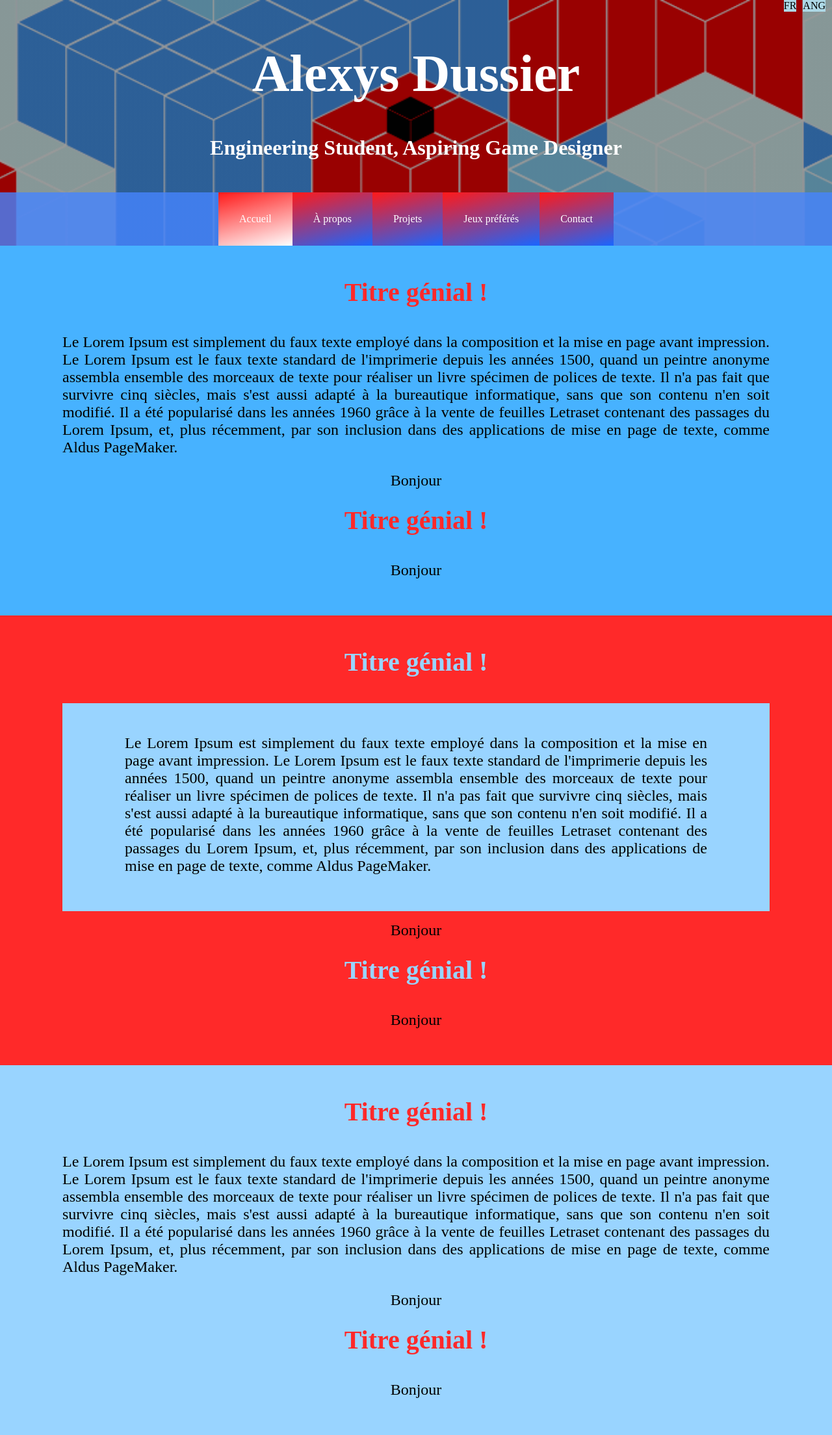
After one commit to Ekalawen/Site-de-pr-sentation, a PHP site: page /acceuil.php in a window 1280 px wide. The commit adds this page. Shown: the whole page at 65% size. Run offline with PHP 8.4, Linux system fonts and the light colour scheme.

Commit message:
la structure est prête gs

```diff
--- /dev/null
+++ b/acceuil.php
@@ -0,0 +1,70 @@
+<?php
+	require_once("php/base_functions.php");
+
+	echo getHeader("acceuil");
+
+	echo getTextAcceuil();
+
+	echo getFooter();
+
+
+	function getTextAcceuil() {
+		$text = '
+		<section class="theme1">
+			<h1>
+				Titre génial !
+			</h1>
+			<p>
+				Le Lorem Ipsum est simplement du faux texte employé dans la composition et la mise en page avant impression. Le Lorem Ipsum est le faux texte standard de l\'imprimerie depuis les années 1500, quand un peintre anonyme assembla ensemble des morceaux de texte pour réaliser un livre spécimen de polices de texte. Il n\'a pas fait que survivre cinq siècles, mais s\'est aussi adapté à la bureautique informatique, sans que son contenu n\'en soit modifié. Il a été popularisé dans les années 1960 grâce à la vente de feuilles Letraset contenant des passages du Lorem Ipsum, et, plus récemment, par son inclusion dans des applications de mise en page de texte, comme Aldus PageMaker.
+			</p>
+			<p>
+				Bonjour
+			</p>
+			<h1>
+				Titre génial !
+			</h1>
+			<p>
+				Bonjour
+			</p>
+		</section>
+		<section class="theme3">
+			<h1>
+				Titre génial !
+			</h1>
+			<section class="theme2">
+				<p>
+				Le Lorem Ipsum est simplement du faux texte employé dans la composition et la mise en page avant impression. Le Lorem Ipsum est le faux texte standard de l\'imprimerie depuis les années 1500, quand un peintre anonyme assembla ensemble des morceaux de texte pour réaliser un livre spécimen de polices de texte. Il n\'a pas fait que survivre cinq siècles, mais s\'est aussi adapté à la bureautique informatique, sans que son contenu n\'en soit modifié. Il a été popularisé dans les années 1960 grâce à la vente de feuilles Letraset contenant des passages du Lorem Ipsum, et, plus récemment, par son inclusion dans des applications de mise en page de texte, comme Aldus PageMaker.
+				</p>
+			</section>
+			<p>
+				Bonjour
+			</p>
+			<h1>
+				Titre génial !
+			</h1>
+			<p>
+				Bonjour
+			</p>
+		</section>
+		<section class="theme2">
+			<h1>
+				Titre génial !
+			</h1>
+			<p>
+				Le Lorem Ipsum est simplement du faux texte employé dans la composition et la mise en page avant impression. Le Lorem Ipsum est le faux texte standard de l\'imprimerie depuis les années 1500, quand un peintre anonyme assembla ensemble des morceaux de texte pour réaliser un livre spécimen de polices de texte. Il n\'a pas fait que survivre cinq siècles, mais s\'est aussi adapté à la bureautique informatique, sans que son contenu n\'en soit modifié. Il a été popularisé dans les années 1960 grâce à la vente de feuilles Letraset contenant des passages du Lorem Ipsum, et, plus récemment, par son inclusion dans des applications de mise en page de texte, comme Aldus PageMaker.
+			</p>
+			<p>
+				Bonjour
+			</p>
+			<h1>
+				Titre génial !
+			</h1>
+			<p>
+				Bonjour
+			</p>
+		</section>
+		';
+
+		return $text;
+	}
+ ?>
--- /dev/null
+++ b/php/base_functions.php
@@ -0,0 +1,137 @@
+<?php
+
+	function getHeader($actif, $entete = true, $nav = true) {
+		$acActif = ($actif == "acceuil") ? 'class="onglet_actif"' : '';
+		$apActif = ($actif == "apropos") ? 'class="onglet_actif"' : '';
+		$prActif = ($actif == "projets") ? 'class="onglet_actif"' : '';
+		$jpActif = ($actif == "jeux") ? 'class="onglet_actif"' : '';
+		$ctActif = ($actif == "contact") ? 'class="onglet_actif"' : '';
+
+		$entete = $entete ? '
+			<ul>
+				<li>
+					<button>FR</button>
+				</li>
+				<li>
+					<button>ANG</button>
+				</li>
+			</ul>
+			<div>
+				<h1>
+					Alexys Dussier
+				</h1>
+				<h3>
+					Engineering Student, Aspiring Game Designer
+				</h3>
+			</div>
+		' : '';
+
+		$sousMenuProjets = '';
+		/*
+						<ul class="sous_menu">
+							<li>
+								<a href="sss.php">Speed Skill Style</a>
+							</li>
+							<li>
+								<a href="ir2.php">Icon Rush 2</a>
+							</li>
+							<li>
+								<a href="sss.php">Clicker</a>
+							</li>
+						</ul>
+		*/
+
+		$nav = $nav ? '
+			<nav>
+				<ul>
+					<li ' . $acActif . '>
+						<a href="acceuil.php">Accueil</a>
+					</li>
+					<li ' . $apActif . '>
+						<a href="a_propos.php">À propos</a>
+					</li>
+					<li ' . $prActif . '>
+						<a href="projets.php">Projets</a>
+						' . $sousMenuProjets . '
+					</li>
+					<li ' . $jpActif . '>
+						<a href="jeux_preferes.php">Jeux préférés</a>
+					</li>
+					<li ' . $ctActif . '>
+						<a href="contact.php">Contact</a>
+					</li>
+				</ul>
+			</nav>
+		' :  '';
+
+		$script = '
+		<script type="text/javascript">
+$(document).ready( function () {
+     $(".sous_menu").hide();
+
+     $("span").each( function () {
+     $(this).replaceWith(\'<a href="" title="Afficher le sous-menu">\' + $(this).text() + \'<\/a>\') ;
+     } ) ;
+
+	 $(".sous_menu > a").click( function () {
+	 if ($(this).next(".sous_menu:visible").length != 0) {
+	     $(this).next(".sous_menu").slideUp("normal");
+	 }
+	 else {
+	     $(".sous_menu").slideUp("normal");
+	     $(this).next(".sous_menu").slideDown("normal");
+	 }
+	 return false;
+	 });
+} ) ;
+</script>
+		';
+
+		$header = '
+<!DOCTYPE html>
+<html lang="fr">
+	<head>
+		<title>Alexys Dussier</title>
+		<meta charset="UTF-8">
+		<meta name="description" content="Page d\'Acceuil">
+		<meta name="keywords" content="Alexys, Dussier, CV, jeux, game, design">
+		<meta name="author" content="Alexys Dussier">
+		<!--<meta name="viewport" content="width=device-width, initial-scale=1.0"> -->
+		<style type="style.css"></style>
+		<link rel="stylesheet" type="text/css" href="style.css">
+		<link rel="stylesheet" type="text/css" href="reset.css">
+		<script type="text/javascript" src="http://ajax.googleapis.com/ajax/libs/jquery/1/jquery.min.js"></script>
+		<!--<link rel="stylesheet" type="text/css" href="visionneuse.css"> -->
+	</head>
+
+	<body>
+		<header>
+			' . $entete . '
+			' . $nav . '
+		</header>
+		';
+
+		return $header;
+	}
+
+	function getFooter() {
+
+		$footer = '
+		<footer>
+		</footer>
+	</body>
+</html>
+		';
+
+		return $footer;
+	}
+
+	function getCV() {
+
+		$cv = '
+			<iframe src="images/cv/Alexys_Dussier_CV_FR.pdf" width="100%" height="100%" align="middle"></iframe>
+		';
+
+		return $cv;
+	}
+?>
--- a/reset.css
+++ b/reset.css
@@ -26,3 +26,7 @@ body {
 ol, ul {
 	list-style: none;
 }
+
+a {
+	text-decoration: none;
+}
--- a/style.css
+++ b/style.css
@@ -10,11 +10,12 @@
 HEADER
 *****************************************************/
 header {
-	background-image: linear-gradient(rgba(0, 0, 0, 0.6), rgba(0, 0, 0, 0.6)), url("images/sss/sss07_200px.png");
+	background-image: linear-gradient(rgba(0, 0, 0, 0.4), rgba(0, 0, 0, 0.4)), url("images/sss/sss07_200px.png");
 	background-repeat: no-repeat;
 	background-position: center top;
 	background-size: cover;
 	width: 100%;
+	min-height: 200px;
 }
 
 header ul {
@@ -31,7 +32,7 @@ header ul button {
 
 header div {
 	display: flex;
-	flex-direction: row;
+	flex-direction: column;
 	justify-content: center;
 	align-items: center;
 }
@@ -41,8 +42,15 @@ header div h1 {
 	font-family: "times new roman";
 	color: white;
 	margin: 50px;
+	margin-bottom: 0px;
 }
 
+header div h3 {
+	font-size: 200%;
+	font-family: "times new roman";
+	color: white;
+	margin: 50px;
+}
 /*****************************************************
 NAV (Menu)
 *****************************************************/
@@ -58,11 +66,112 @@ nav ul {
 	flex-direction: row;
 	justify-content: center;
 	align-items: center;
-	background-color: #7BF;
+	background-color: hsla(220, 100%, 64%, 0.8);
 }
 
 nav ul li {
-	padding: 20px;
-	margin: 0 1px;
-	background-color: #59F;
+	/*background-color: hsla(220, 100%, 55%, 1);*/
+	background-image: linear-gradient(-15deg, hsla(220, 100%, 55%, 1), hsla(360, 100%, 55%, 1));
+	/*border-right: 2px solid hsla(180, 100%, 50%, 0.6);*/
+	transition-property: background-image 2s ease;
 }
+
+nav ul li:last-child {
+	border-right: none;
+}
+
+.onglet_actif {
+	background-image: linear-gradient(-15deg, hsla(205, 100%, 100%, 1), hsla(360, 100%, 55%, 1));
+}
+
+nav ul li a {
+	display: block; /* Permet à la balise "a" d'avoir un "corps" !!! */
+	color: white;
+	padding: 2em;
+	/*transition: padding 800ms cubic-bezier(0.8, 0.01, 1.0, 1.0);*/
+	transition: padding 800ms ease;
+	width: 100%;
+	height: 100%;
+}
+
+nav ul li a:hover {
+	padding: 2em 4em 2em;
+}
+
+.sous_menu {
+}
+
+
+
+/*****************************************************
+SECTION
+*****************************************************/
+section {
+	display: flex;
+	flex-direction: column;
+	justify-content: center;
+	align-items: center;
+
+	min-height: 10%;
+	padding: 3em 6em 2em;
+	text-align: justify;
+}
+
+section * {
+	margin: 0 0 1em;
+}
+
+section h1 {
+	display: flex;
+	flex-direction: row;
+	justify-content: center;
+	align-items: center;
+
+	font-size: 250%;
+}
+
+section p {
+	display: flex;
+	flex-direction: row;
+	justify-content: center;
+	align-items: center;
+
+	font-size: 150%;
+}
+
+.theme1 {
+	background-color: hsla(205, 100%, 64%, 1);
+}
+
+.theme1 h1 {
+	color: white;
+	color: hsla(360, 100%, 58%, 1);
+}
+
+.theme1 p {
+	color: black;
+}
+
+.theme2 {
+	background-color: hsla(205, 100%, 80%, 1);
+}
+
+.theme2 h1 {
+	color: hsla(360, 100%, 58%, 1);
+}
+
+.theme2 p {
+	color: black;
+}
+
+.theme3 {
+	background-color: hsla(360, 100%, 58%, 1);
+}
+
+.theme3 h1 {
+	color: hsla(205, 100%, 80%, 1);
+}
+
+.theme3 p {
+	color: black;
+}
```
Also changed, not shown: contact.php (+8 -0 lines), cv.php (added, +10 -0 lines), index.html (deleted, +0 -60 lines), jeux_preferes.php (+8 -0 lines), projets.php (+8 -0 lines), acceuil.html (line endings or trailing spaces).
